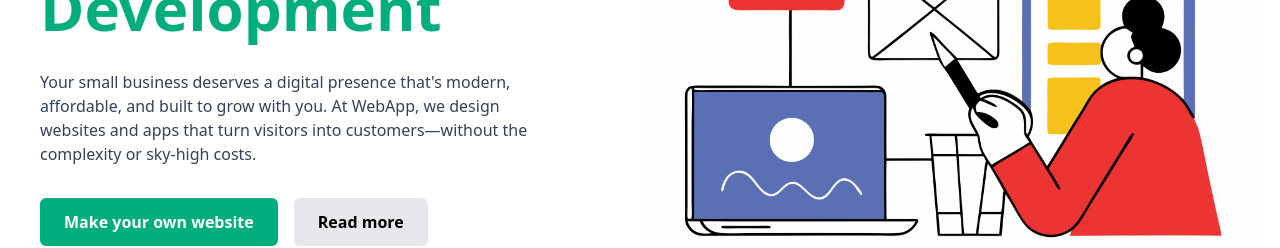
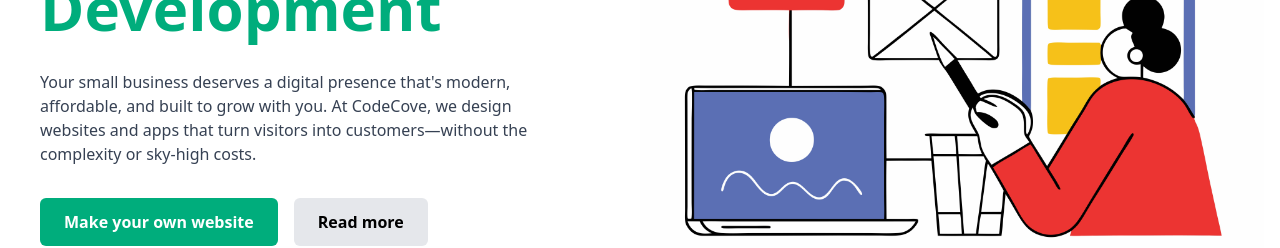
Before and after one commit to kmxyz/CodeCove, a React (Vite) app: page / in a window 1280 px wide. Shown: the part 412-660 px from the top of the page. Built offline with nearby package versions, Linux system fonts and the light colour scheme.

Commit message:
Update Hero section company name to CodeCove

```diff
--- a/src/pages/main/parts/Hero.jsx
+++ b/src/pages/main/parts/Hero.jsx
@@ -31,7 +31,7 @@
           </h1>
           <p className="text-gray-700 mb-8 max-w-lg">
             Your small business deserves a digital presence that's modern,
-            affordable, and built to grow with you. At WebApp, we design
+            affordable, and built to grow with you. At CodeCove, we design
             websites and apps that turn visitors into customers—without the
             complexity or sky-high costs.
           </p>
```
